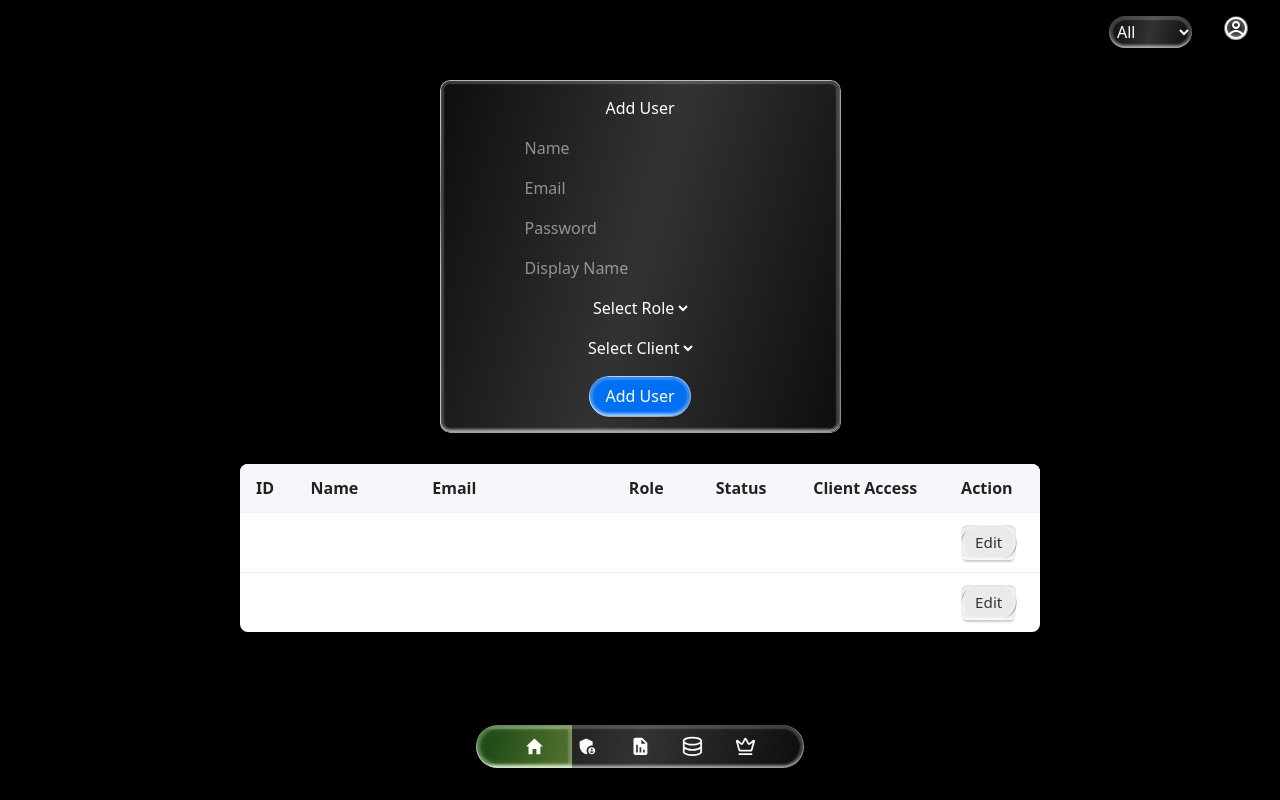
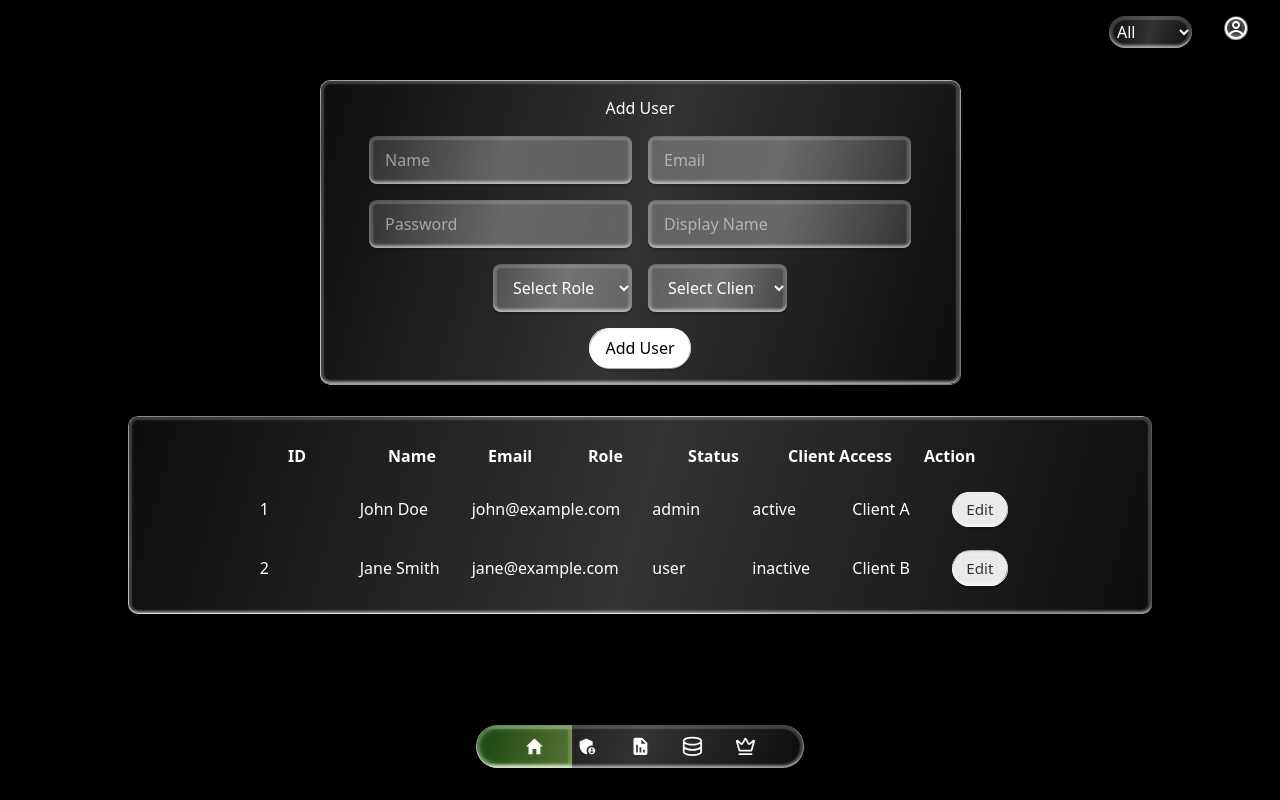
Before and after one commit to virus0231/yoc, a Next.js app: page /admin in a window 1280 px wide. Built offline with nearby package versions, Linux system fonts and the light colour scheme.

Commit message:
form changes

```diff
--- a/src/app/admin/form.js
+++ b/src/app/admin/form.js
@@ -75,9 +75,11 @@ export default function AddUserForm() {
         className="add-user-form glass_layer theme_box"
       >
         <h2>Add User</h2>
+        <div className="add-user-form-row">
           <input
             type="text"
             name="name"
+            className="glass_layer"
             placeholder="Name"
             value={form.name}
             onChange={handleChange}
@@ -86,13 +88,17 @@ export default function AddUserForm() {
           <input
             type="email"
             name="email"
+            className="glass_layer"
             placeholder="Email"
             value={form.email}
             onChange={handleChange}
             required
           />
+        </div>
+        <div className="add-user-form-row">
           <input
             type="password"
+            className="glass_layer"
             name="pass"
             placeholder="Password"
             value={form.pass}
@@ -101,13 +107,17 @@ export default function AddUserForm() {
           />
           <input
             type="text"
+            className="glass_layer"
             name="displayName"
             placeholder="Display Name"
             value={form.displayName}
             onChange={handleChange}
           />
+        </div>
+        <div className="add-user-form-row">
           <select
             name="userRole"
+            className="glass_layer"
             value={form.userRole}
             onChange={handleChange}
             required
@@ -121,6 +131,7 @@ export default function AddUserForm() {
             name="accessToClient"
             value={form.accessToClient}
             onChange={handleChange}
+            className="glass_layer"
             required
           >
             <option value="">Select Client</option>
@@ -130,9 +141,10 @@ export default function AddUserForm() {
               </option>
             ))}
           </select>
+        </div>
         <button type="submit">Add User</button>
       </form>
-      <table className="user-table">
+      <table className="theme_box glass_layer user-table flex-col">
         <thead>
           <tr>
             <th>ID</th>
--- a/src/app/css/shuja.css
+++ b/src/app/css/shuja.css
@@ -1,48 +1,85 @@
 .add-user-form {
-  max-width: 400px;
+  max-width: 50vw;
   margin: 0 auto;
   display: flex;
   flex-direction: column;
   gap: 16px;
   position: relative;
-  z-index: 500;
+}
+
+.add-user-form-row {
+  display: flex;
+  gap: 16px;
+}
+
+.add-user-form-row > * {
+  flex: 1 1 0;
+}
+
+@media (max-width: 600px) {
+  .add-user-form {
+    max-width: 95vw;
+  }
+  .add-user-form-row {
+    flex-direction: column;
+    gap: 0;
+  }
 }
 
 .add-user-form h2 {
   text-align: center;
 }
 
+.add-user-form input,
+.add-user-form select {
+  padding: 12px 16px;
+  border-radius: 8px;
+  font-size: 1rem;
+  width: 100%;
+  box-sizing: border-box;
+}
+
 .add-user-form button[type="submit"] {
   padding: 8px 16px;
-  background: #0070f3;
-  color: #fff;
+  background: #ffffff;
+  color: #000000;
   border: none;
   border-radius: 999vw;
   cursor: pointer;
 }
+.add-user-form button[type="submit"]:hover {
+  background: #000000;
+  color: #ffffff;
+}
 
 .user-table {
-  width: 100%;
-  max-width: 800px;
+  width: 80vw;
+  max-width: 80vw;
+  min-width: 600px;
   margin: 32px auto 0 auto;
   border-collapse: collapse;
-  background: #fff;
   border-radius: 8px;
   overflow: hidden;
-  box-shadow: 0 2px 8px rgba(0, 0, 0, 0.06);
+}
+
+.user-table thead {
+  /* Remove flex to allow default table alignment */
+  width: auto;
+  display: table-header-group;
 }
 
 .user-table th,
 .user-table td {
   padding: 12px 16px;
   text-align: left;
-  border-bottom: 1px solid #f0f0f0;
+  min-width: 100px;
+  white-space: normal;
+  word-break: break-word;
 }
 
 .user-table th {
-  background: #f5f7fa;
   font-weight: 600;
-  color: #222;
+  color: #fff;
 }
 
 .user-table tr:last-child td {
@@ -53,14 +90,14 @@
   padding: 6px 14px;
   background: #eaeaea;
   border: none;
-  border-radius: 6px;
+  border-radius: 999vw;
   cursor: pointer;
   color: #333;
   font-size: 0.95rem;
-  transition: background 0.2s;
+  transition: background 0.3s;
 }
 
 .user-table button:hover {
-  background: #0070f3;
-  color: #fff;
+  background: #000000;
+  color: #ffffff;
 }
```
Lines whose indentation alone changed are shown as unchanged.
